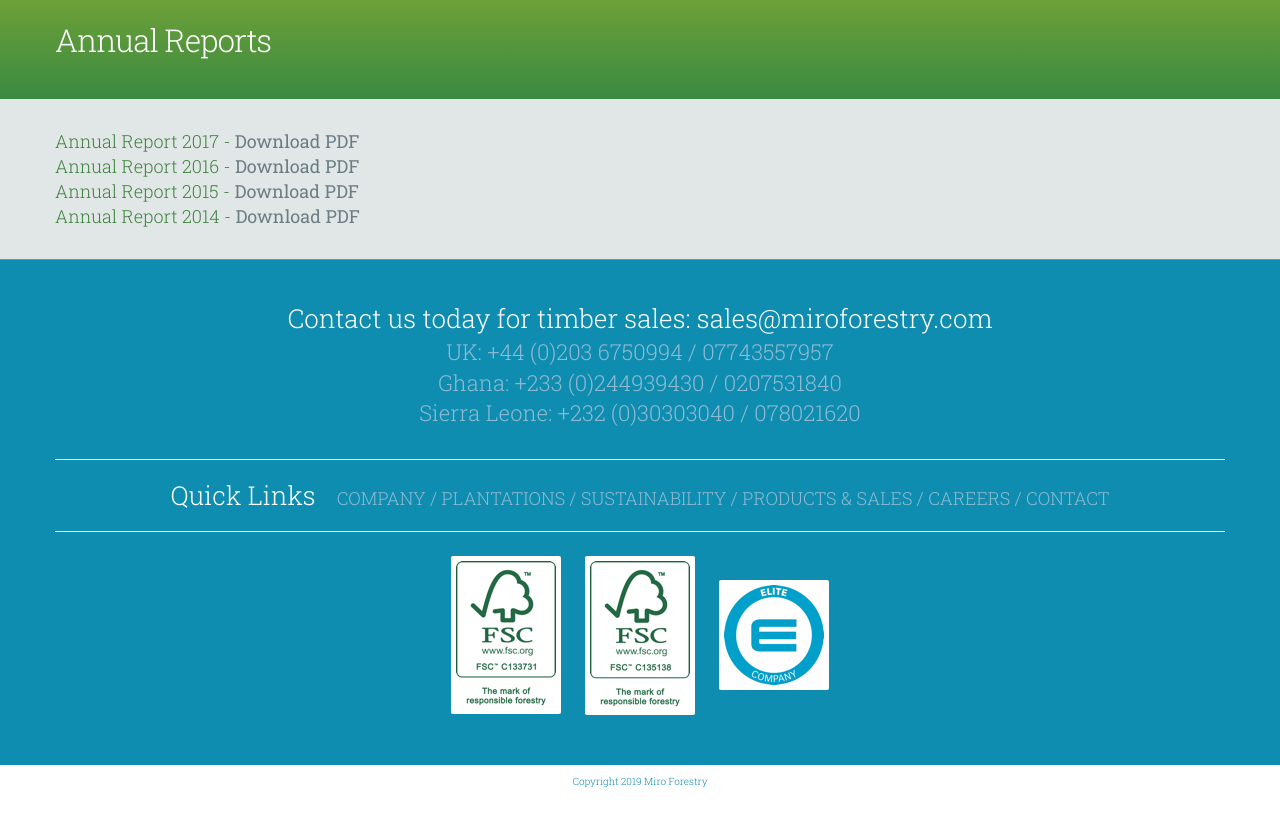
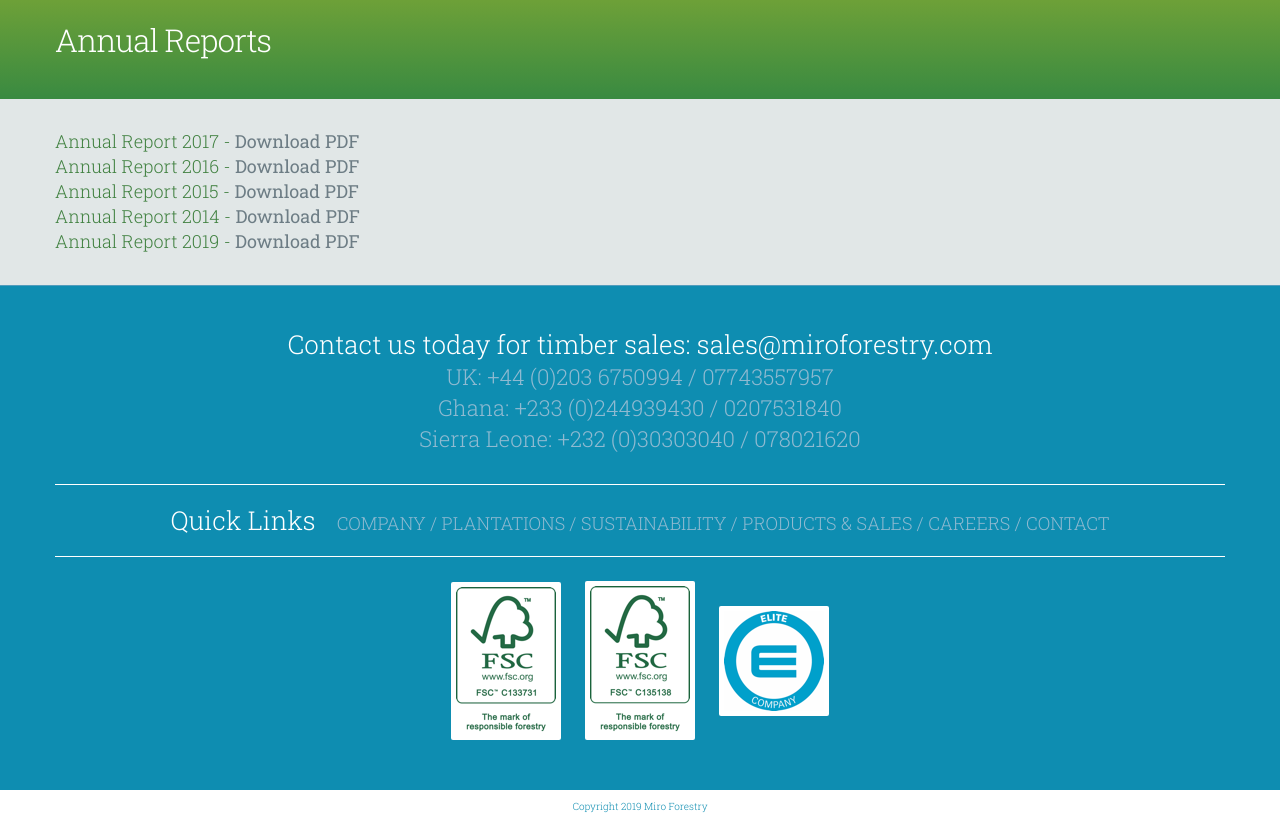
Before and after one commit to asmt3/www.miroforestry.com, a Jekyll site: the page built from company/annual-reports.html, in a window 1280 px wide. Shown: the part 475-1309 px from the top of the page. Built offline with Jekyll 4.4.1, drawn with Linux system fonts in a browser that asks for light colours; nearby versions of some CDN libraries; comment, search, counter and statistics services are not loaded; before the commit the page ends 1284 px from its top, so only the background shows below that.

Commit message:
annual 2018

```diff
--- a/company/annual-reports.html
+++ b/company/annual-reports.html
@@ -40,4 +40,12 @@ header_image: ./assets/images/company/headers/annual-reports.png
       Download PDF
     </a>
   </li>
+  <li>
+    <span>
+      Annual Report 2019 -
+    </span>
+    <a href="./downloads/Annual-Report-2019-.pdf">
+      Download PDF
+    </a>
+  </li>
 </ul>
```
Also changed, not shown: 1 other file.
